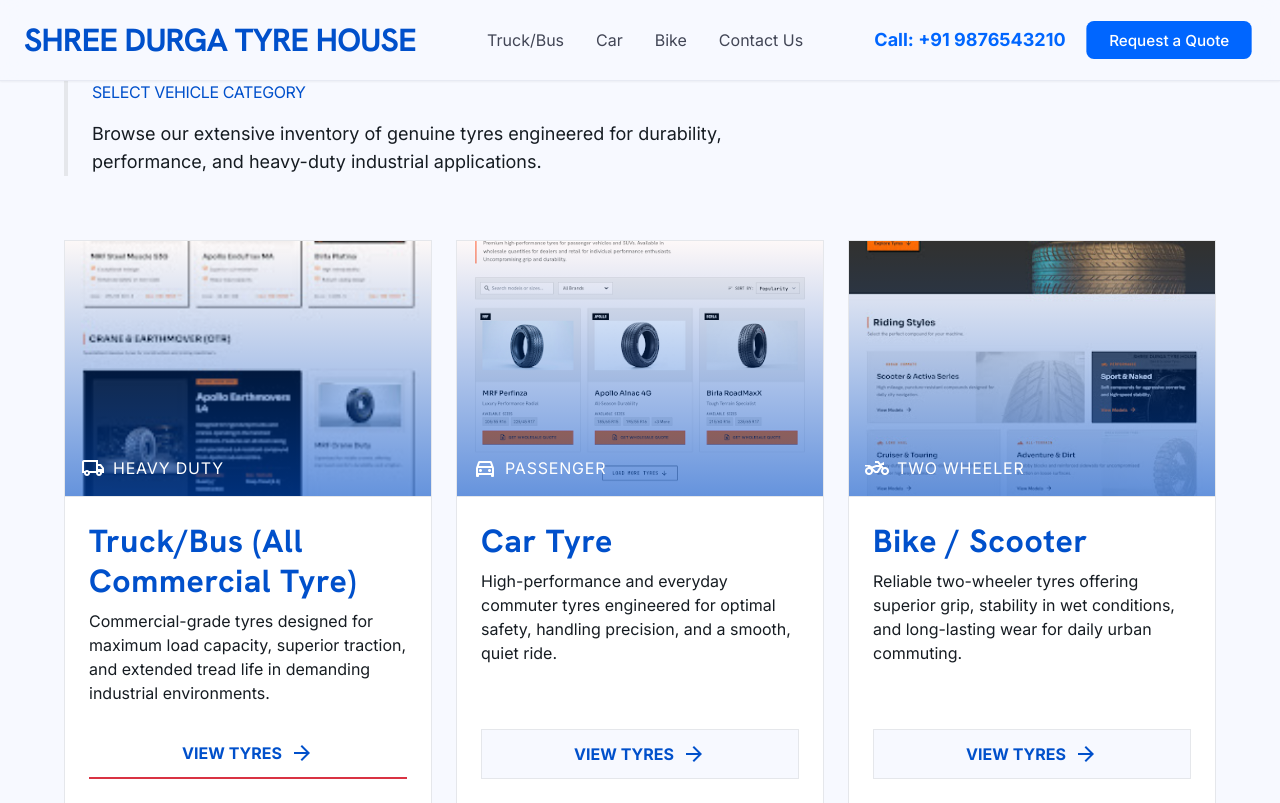
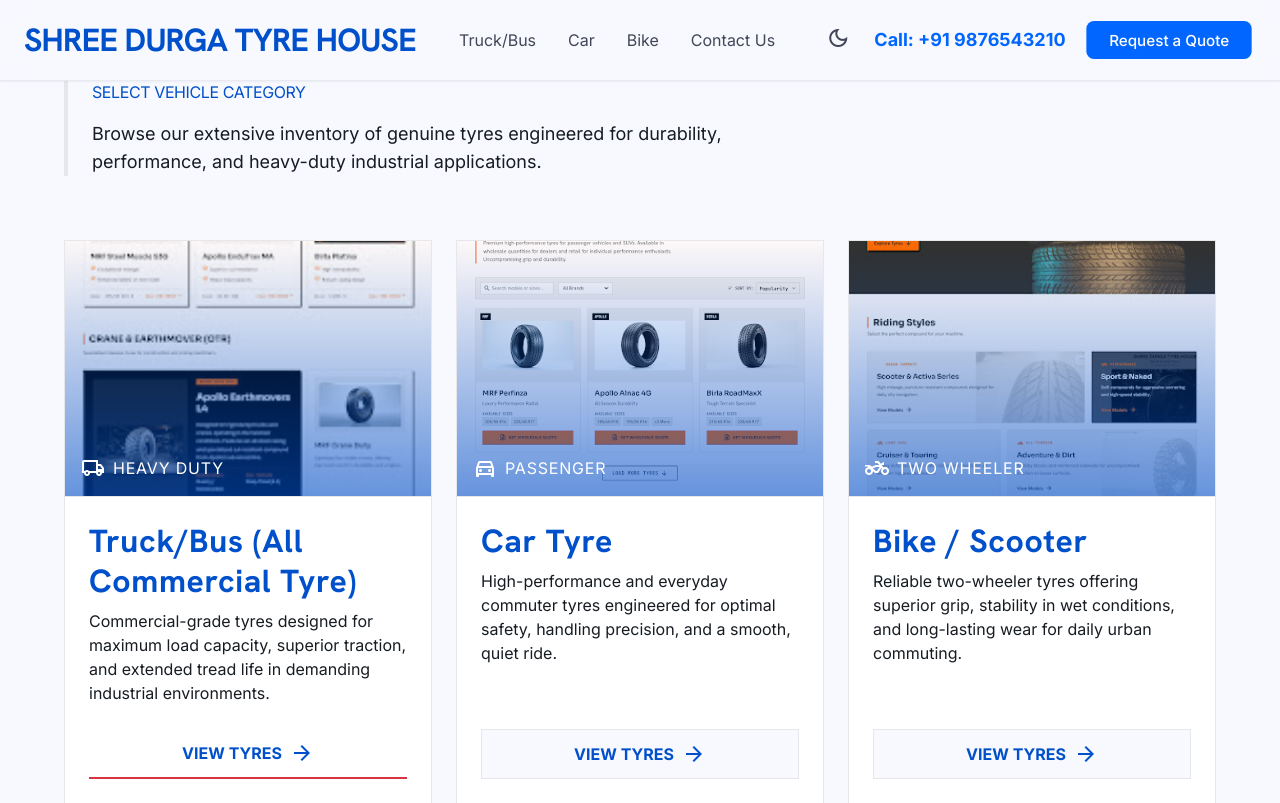
Before and after one commit to raghavtanejax/ShreeDurgaTyreHouseMain, a Flask app: page /categories in a window 1280 px wide. Shown: the top 803 px of the page. Run offline with Flask 3, Linux system fonts and the light colour scheme; data comes from the database, SQL or seed files in the repository; some libraries are stand-ins or nearby versions.

Commit message:
dark mode

```diff
--- a/templates/base.html
+++ b/templates/base.html
@@ -1,5 +1,5 @@
 <!DOCTYPE html>
-<html class="light" lang="en">
+<html lang="en">
 <head>
     <meta charset="utf-8"/>
     <meta content="width=device-width, initial-scale=1.0" name="viewport"/>
@@ -162,11 +162,40 @@
         }
     </script>
     <style>
-        body { font-family: 'Inter', sans-serif; background-color: #f7f9ff; }
+        body { font-family: 'Inter', sans-serif; background-color: #f7f9ff; transition: background-color 0.3s, color 0.3s; }
         .material-symbols-outlined { font-variation-settings: 'FILL' 0, 'wght' 400, 'GRAD' 0, 'opsz' 24; }
         .tech-shadow { box-shadow: 0 10px 30px rgba(52, 58, 64, 0.08); }
+
+        /* Dark Mode Overrides */
+        html.dark body, html.dark .bg-background { background-color: #121212 !important; color: #e4e6eb !important; }
+        html.dark .bg-surface, html.dark .bg-surface-light, html.dark .bg-surface-container-lowest, html.dark .bg-surface-bright { background-color: #1e1e1e !important; }
+        html.dark .bg-surface-container { background-color: #2a2a2a !important; }
+        html.dark .bg-surface-container-low { background-color: #242526 !important; }
+        html.dark .bg-surface-container-high { background-color: #3a3a3a !important; }
+
+        html.dark .text-on-surface, html.dark .text-on-background, html.dark .text-deep-slate { color: #f5f5f5 !important; }
+        html.dark .text-on-surface-variant, html.dark .text-outline, html.dark .text-steel-gray { color: #a3a3a3 !important; }
+        html.dark .text-primary, html.dark .text-racing-blue { color: #6bb0ff !important; }
+        html.dark .bg-deep-slate { background-color: #0d0d0d !important; }
+
+        html.dark .border-outline-variant\/30, html.dark .border-outline-variant\/50, html.dark .border-steel-gray\/20, html.dark .border-steel-gray\/30, html.dark .border-surface-variant, html.dark .border-steel-gray\/10 {
+            border-color: #404040 !important;
+        }
+
+        html.dark .bg-surface\/80 { background-color: rgba(30, 30, 30, 0.8) !important; }
+        html.dark .tech-shadow { box-shadow: 0 10px 30px rgba(0, 0, 0, 0.5) !important; }
+
+        html.dark footer { background-color: #111111 !important; border-top: 1px solid #333; }
+
         {% block extra_css %}{% endblock %}
     </style>
+    <script>
+        if (localStorage.getItem('color-theme') === 'dark' || (!('color-theme' in localStorage) && window.matchMedia('(prefers-color-scheme: dark)').matches)) {
+            document.documentElement.classList.add('dark');
+        } else {
+            document.documentElement.classList.remove('dark');
+        }
+    </script>
     <script type="application/ld+json">
     {
       "@context": "https://schema.org",
@@ -212,6 +241,11 @@
             {% endif %}
         </div>
         <div class="flex items-center gap-4">
+            <!-- Dark Mode Toggle Button -->
+            <button id="theme-toggle" type="button" class="text-on-surface-variant hover:text-primary transition-colors focus:outline-none rounded-lg text-sm p-2">
+                <span id="theme-toggle-dark-icon" class="material-symbols-outlined hidden">dark_mode</span>
+                <span id="theme-toggle-light-icon" class="material-symbols-outlined hidden">light_mode</span>
+            </button>
             <span class="hidden lg:block text-racing-blue font-body-lg text-body-lg font-bold">Call: {{ settings.primary_contact if settings else '' }}</span>
             <a class="bg-racing-blue text-on-primary px-6 py-2 rounded-lg hover:bg-primary-container transition-colors scale-95 active:scale-90 font-medium hidden md:block" href="{{ url_for('index') }}#quote">Request a Quote</a>
 
@@ -261,6 +295,42 @@
         spans[2].classList.toggle('-rotate-45');
         });
     }
+
+    // Theme Toggle Logic
+    const themeToggleDarkIcon = document.getElementById('theme-toggle-dark-icon');
+    const themeToggleLightIcon = document.getElementById('theme-toggle-light-icon');
+    const themeToggleBtn = document.getElementById('theme-toggle');
+
+    if (themeToggleDarkIcon && themeToggleLightIcon && themeToggleBtn) {
+        if (localStorage.getItem('color-theme') === 'dark' || (!('color-theme' in localStorage) && window.matchMedia('(prefers-color-scheme: dark)').matches)) {
+            themeToggleLightIcon.classList.remove('hidden');
+        } else {
+            themeToggleDarkIcon.classList.remove('hidden');
+        }
+
+        themeToggleBtn.addEventListener('click', function() {
+            themeToggleDarkIcon.classList.toggle('hidden');
+            themeToggleLightIcon.classList.toggle('hidden');
+
+            if (localStorage.getItem('color-theme')) {
+                if (localStorage.getItem('color-theme') === 'light') {
+                    document.documentElement.classList.add('dark');
+                    localStorage.setItem('color-theme', 'dark');
+                } else {
+                    document.documentElement.classList.remove('dark');
+                    localStorage.setItem('color-theme', 'light');
+                }
+            } else {
+                if (document.documentElement.classList.contains('dark')) {
+                    document.documentElement.classList.remove('dark');
+                    localStorage.setItem('color-theme', 'light');
+                } else {
+                    document.documentElement.classList.add('dark');
+                    localStorage.setItem('color-theme', 'dark');
+                }
+            }
+        });
+    }
   });
 </script>
 
```
